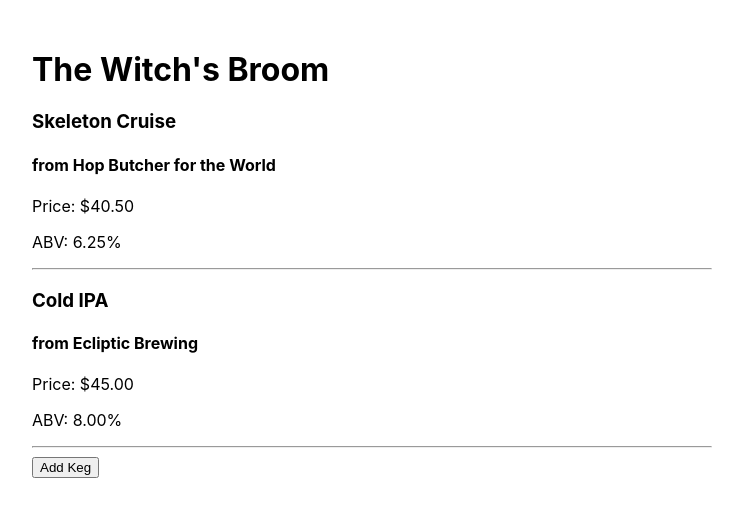
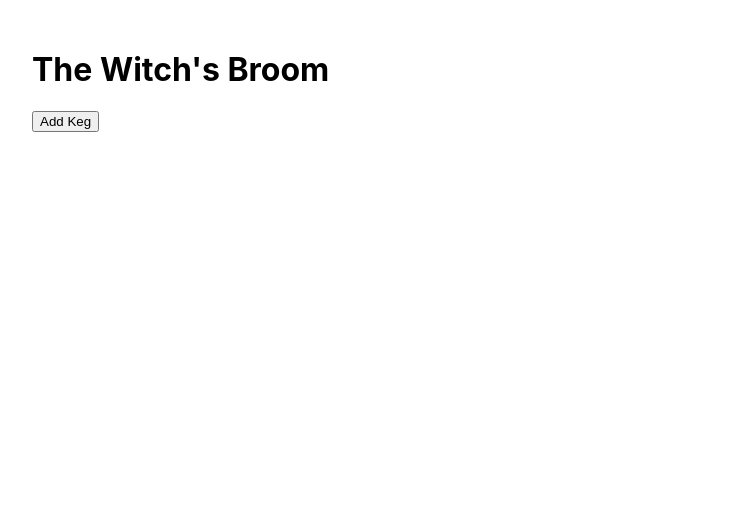
Before and after one commit to MicahOlson/witch-broom, a React (Create React App) app: page / in a window 1280 px wide. Shown: the top 516 px of the page, without its empty margins (268-1011 px from the left). Built offline with nearby package versions, Linux system fonts and the light colour scheme.

Commit message:
Move mainKegList into state

```diff
--- a/src/components/KegControl.js
+++ b/src/components/KegControl.js
@@ -6,7 +6,8 @@ class KegControl extends React.Component {
   constructor(props) {
     super(props);
     this.state = {
-      formVisibleOnPage: false
+      formVisibleOnPage: false,
+      mainKegList: []
     };
   }
 
@@ -23,7 +24,10 @@ class KegControl extends React.Component {
       currentlyVisibleState = <NewKegForm />;
       buttonText = "Return to Keg List";
     } else {
-      currentlyVisibleState = <KegList />
+      currentlyVisibleState =
+        <KegList
+          kegList={this.state.mainKegList}
+        />
       buttonText = "Add Keg";
     }
     return (
--- a/src/components/KegList.js
+++ b/src/components/KegList.js
@@ -1,25 +1,11 @@
 import React from 'react';
 import Keg from './Keg';
+import PropTypes from 'prop-types';
 
-const mainKegList = [
-  {
-    name: "Skeleton Cruise",
-    brand: "Hop Butcher for the World",
-    price: "40.50",
-    alcoholContent: "6.25"
-  },
-  {
-    name: "Cold IPA",
-    brand: "Ecliptic Brewing",
-    price: "45.00",
-    alcoholContent: "8.00"
-  }
-]
-
-function KegList() {
+function KegList(props) {
   return (
     <>
-      {mainKegList.map((keg, index) =>
+      {props.kegList.map((keg, index) =>
         <Keg
           name={keg.name}
           brand={keg.brand}
@@ -32,4 +18,8 @@ function KegList() {
   );
 }
 
+KegList.propTypes = {
+  kegList: PropTypes.array
+};
+
 export default KegList;
```
